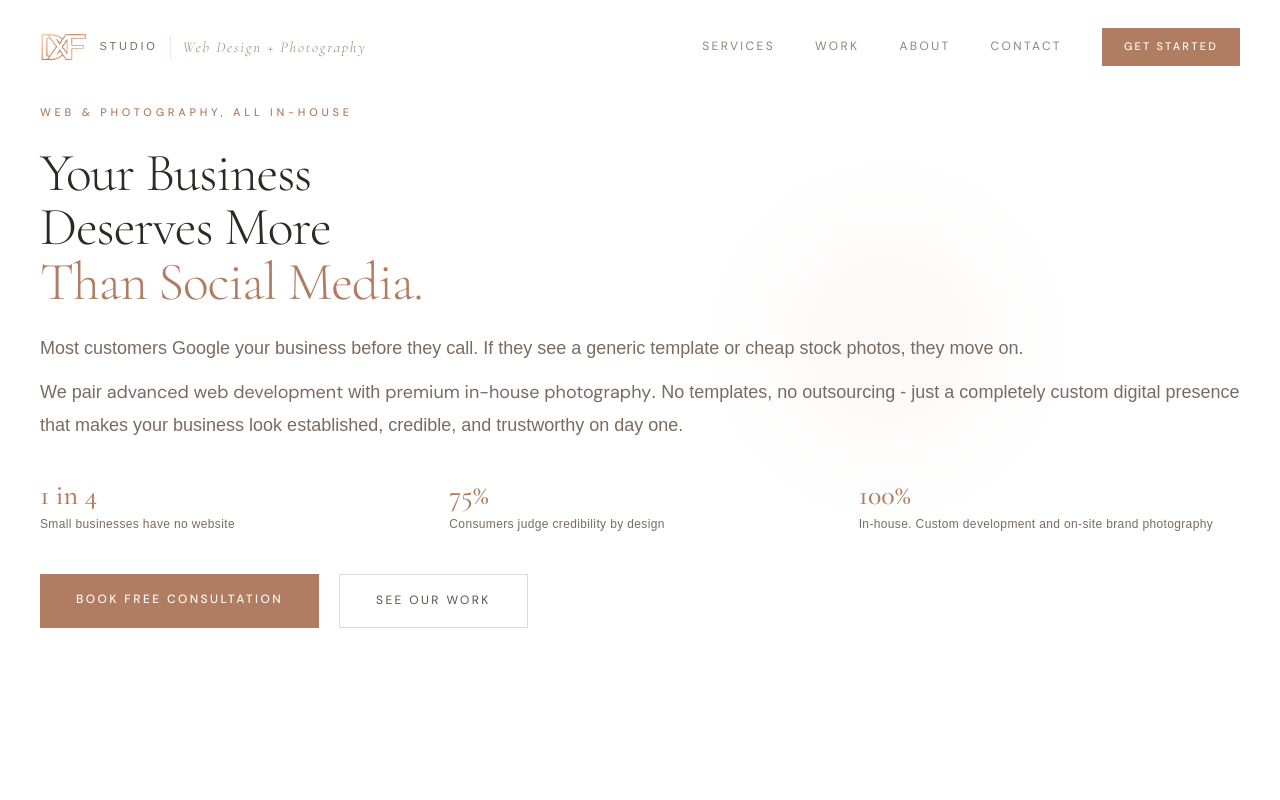
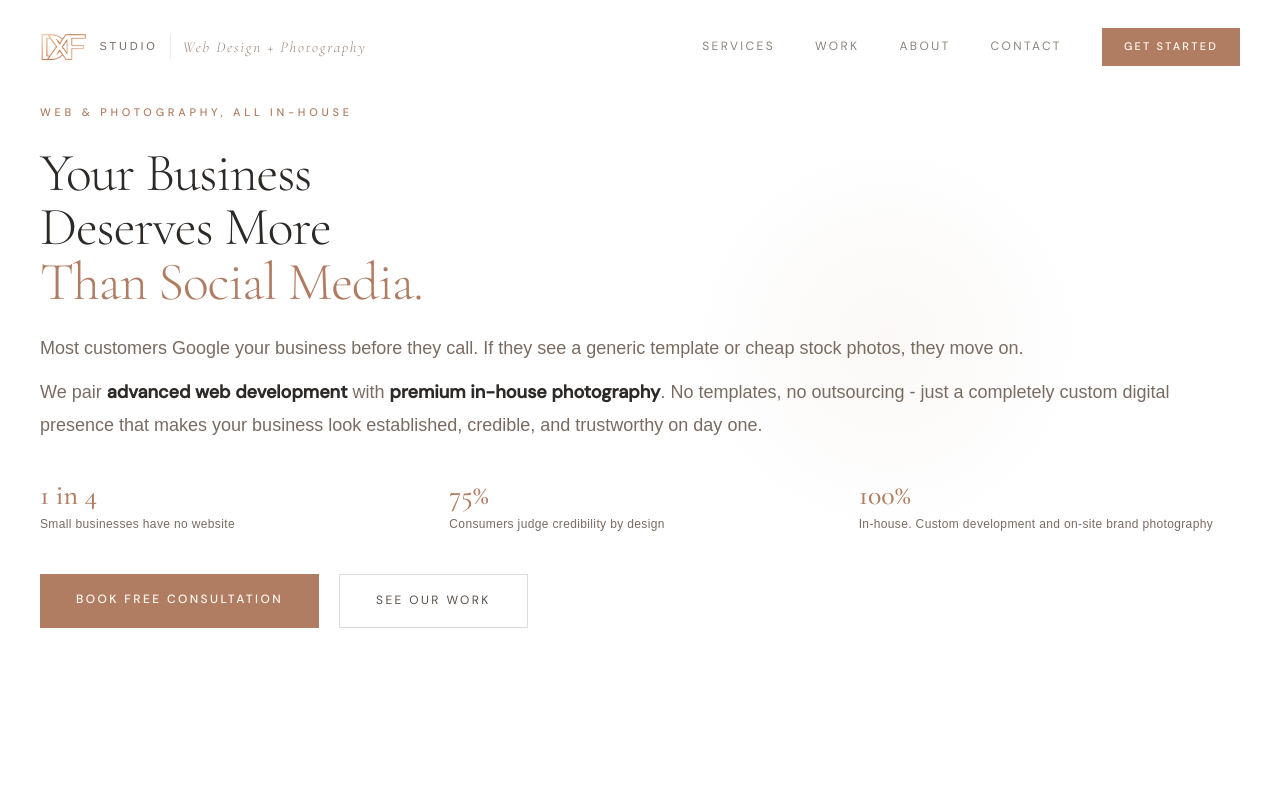
Before and after one commit to danielfan-pro/dxfstudio, a Next.js app: page / in a window 1280 px wide. Shown: the top 800 px of the page. Built offline with nearby package versions, Linux system fonts and the light colour scheme; a web font is replaced by a local one.

Commit message:
Strengthen hero emphasis styling

```diff
--- a/components/Hero.js
+++ b/components/Hero.js
@@ -104,7 +104,7 @@ export default function Hero() {
             Most customers Google your business before they call. If they see a generic template or cheap stock photos, they move on.
           </p>
           <p>
-            We pair <strong>advanced web development</strong> with <strong>premium in-house photography</strong>. No templates, no outsourcing - just a completely custom digital presence that makes your business look established, credible, and trustworthy on day one.
+            We pair <strong style={{ fontWeight: 700, color: '#2d2926' }}>advanced web development</strong> with <strong style={{ fontWeight: 700, color: '#2d2926' }}>premium in-house photography</strong>. No templates, no outsourcing - just a completely custom digital presence that makes your business look established, credible, and trustworthy on day one.
           </p>
         </div>
 
```
